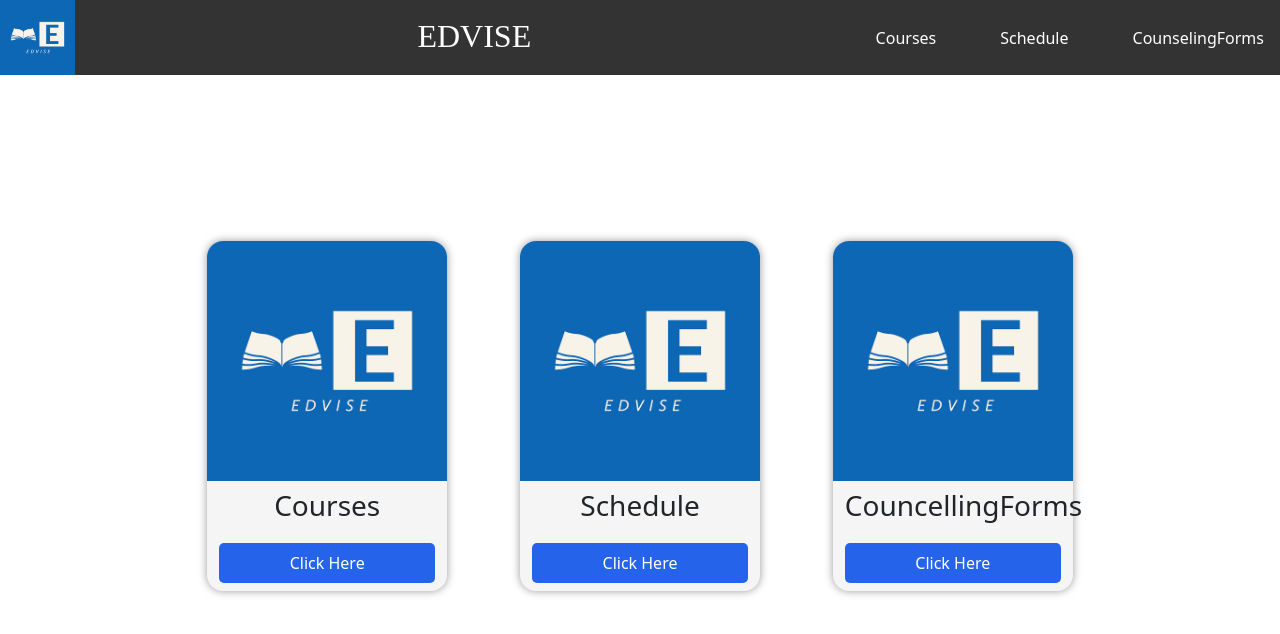
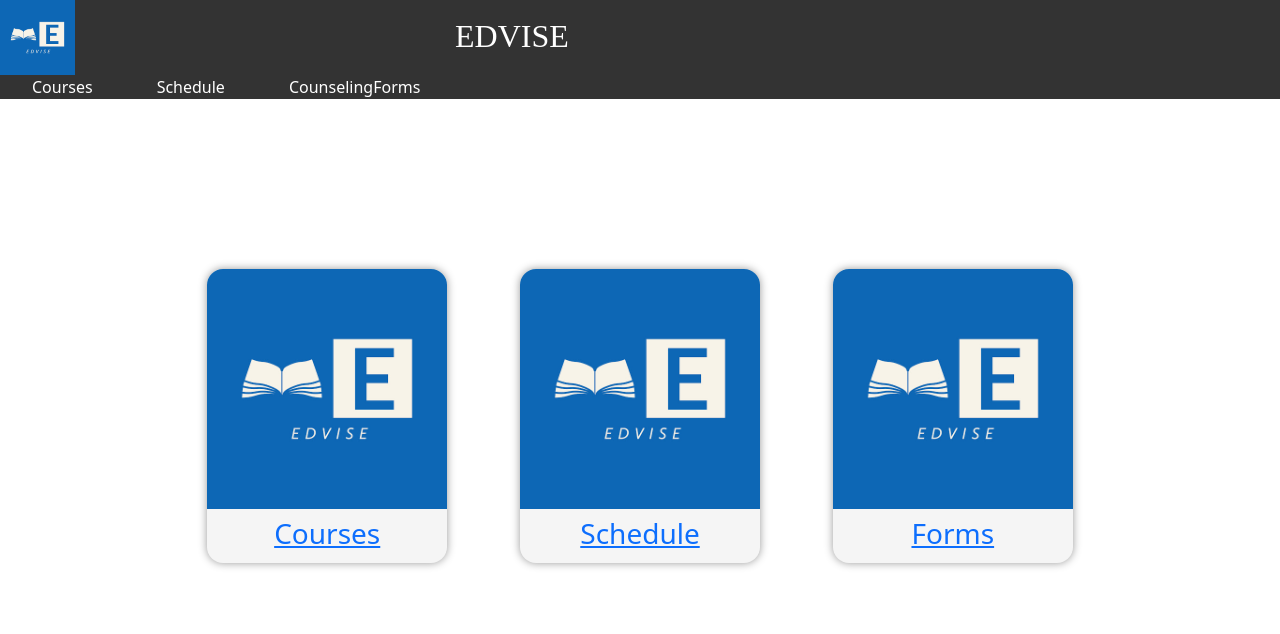
Before and after one commit to Hanuhitha/CorSel, a React (Create React App) app in the folder corsel/: page /LandingPage in a window 1280 px wide. Shown: the top 634 px of the page. Built offline with nearby package versions, Linux system fonts and the light colour scheme; no server answers.

Commit message:
frontend changes

```diff
--- a/corsel/src/components/App.js
+++ b/corsel/src/components/App.js
@@ -7,7 +7,7 @@ import Login from './Login';
 import { AuthProvider } from '../contexts/AuthContext';
 import ClassSearch from './ClassSearch';
 import Credits from './Credits';
-import CounselingForms from './CounselingForms';
+import Forms from './Forms';
 
 function App() {
   return (
@@ -22,7 +22,7 @@ function App() {
         <Route path = '/LandingPage' Component={LandingPage}> </Route>
         <Route path = '/login' Component={Login}> </Route>
         <Route path = '/ClassSearch' Component={ClassSearch}> </Route>
-        <Route path = '/CounselingForms' Component={CounselingForms}> </Route>
+        <Route path = '/Forms' Component={Forms}> </Route>
         <Route path = '/Credits' Component={Credits}> </Route>
       </Routes>
       </div>
--- a/corsel/src/components/CounselingForms.js
+++ b/corsel/src/components/Forms.js
@@ -2,7 +2,7 @@ import React from 'react'
 import NavBar from './NavBar'
 import {Card} from './Card'
 
-export default function CounselingForms() {
+export default function Forms() {
   return (
     <><NavBar></NavBar>
     <div style={{justifyContent:'center'}}>
--- a/corsel/src/components/LandingPage.js
+++ b/corsel/src/components/LandingPage.js
@@ -12,37 +12,44 @@ export default function LandingPage() {
       <NavBar></NavBar>
     <div style={{display:'flex',justifyContent:'center',flexDirection:'row'}}>
       <div style={{marginRight:'5%'}}>
+      <Link to ='/ClassSearch'>
       <Card
       imgSrc='edviselogo.jpeg'
       imgAlt='Courses list will be provided here'
       title='Courses'
       description=''
-      buttonText='Click Here'
+      buttonText=''
       link='/ClassSearch'
       width='15rem'
       />
+      </Link>
+
       </div>
       <div>
+      <Link to ='/Credits'>
       <Card
       imgSrc='edviselogo.jpeg'
       imgAlt='Courses list will be provided here'
       title='Schedule'
       description=''
-      buttonText='Click Here'
+      buttonText=''
       link='/Credits'
       width='15rem'
       />
+      </Link>
       </div>
       <div style={{marginLeft:'5%'}}>
+      <Link to ='/Forms'>
       <Card
       imgSrc='edviselogo.jpeg'
       imgAlt='Courses list will be provided here'
-      title='CouncellingForms'
+      title='Forms'
       description=''
-      buttonText='Click Here'
-      link='/CouncellingForms'
+      buttonText=''
+      link='/Forms'
       width='15rem'
       />
+      </Link>
       </div>
     </div>
 </div>
--- a/corsel/src/components/NavBarStyles.css
+++ b/corsel/src/components/NavBarStyles.css
@@ -32,7 +32,8 @@ body {
   display:block;
   text-align: left;
   margin-top: 12px;
-  margin-left: 30px;
+  padding-right: 55%;
+  /* margin-left: 30px; */
   /* margin-right: 300px; */
   /* padding-right:600px; */
 }
```
Also changed, not shown: 1 other file (tests, documents, lock files or other folders).
